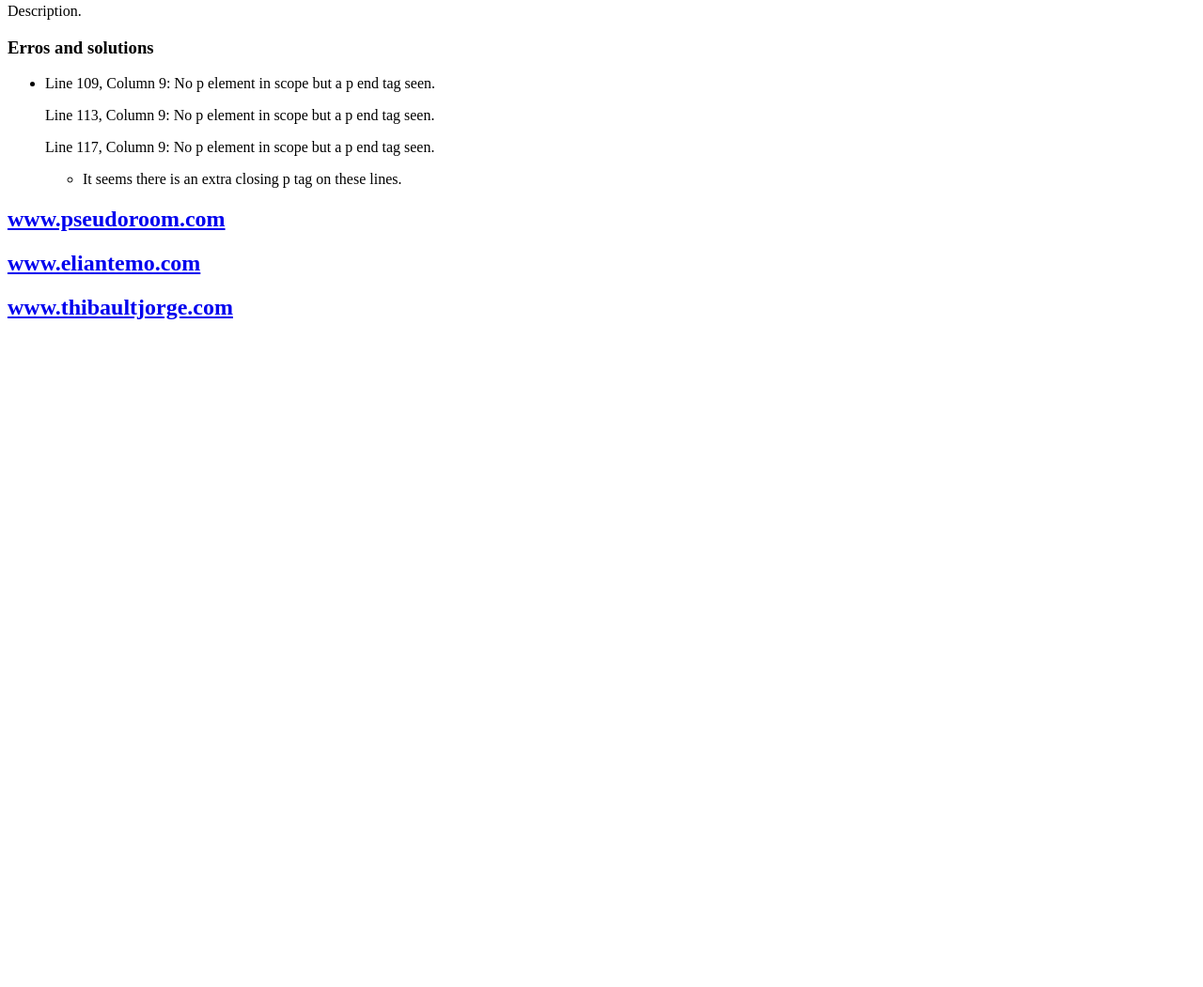
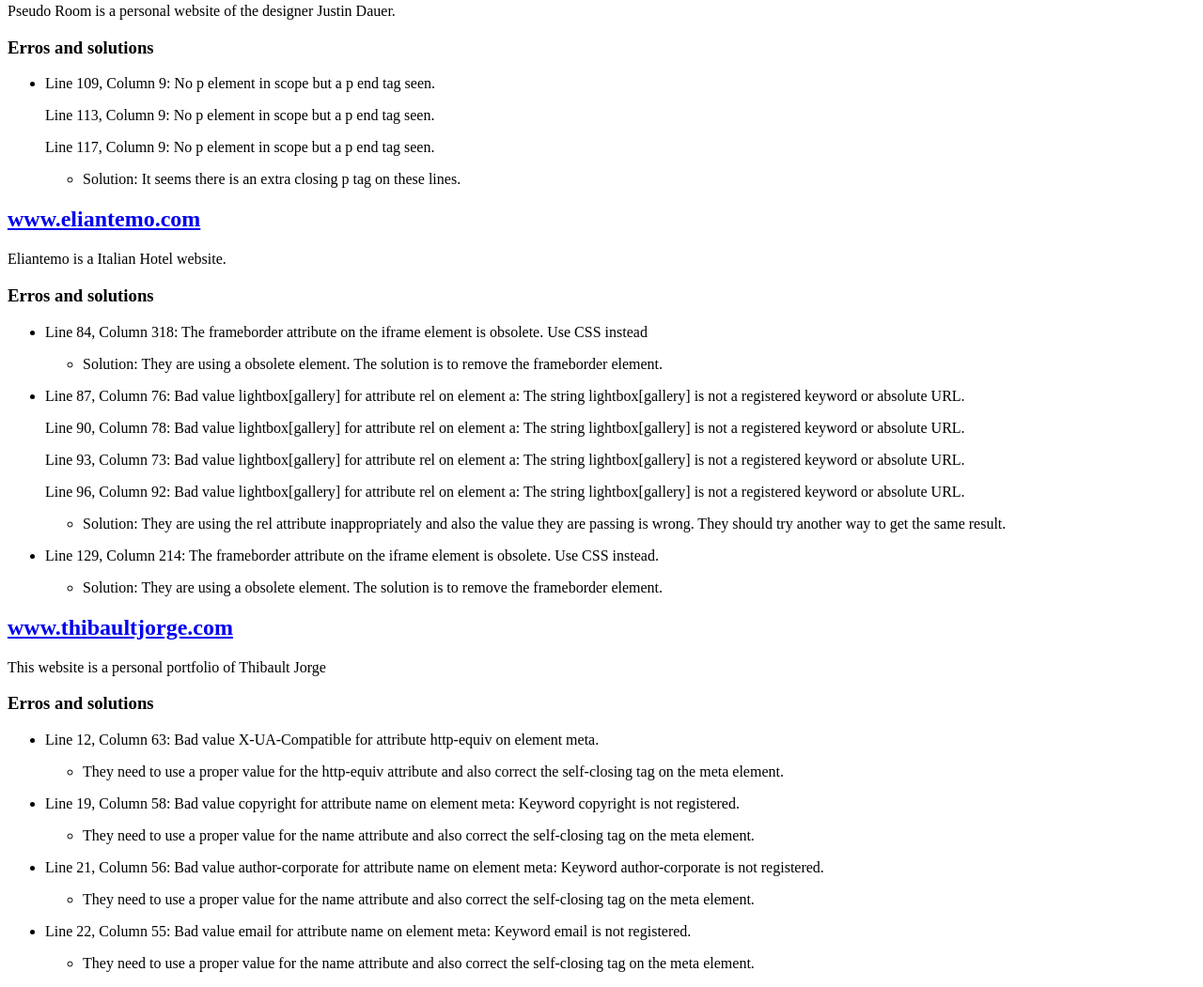
Before and after one commit to cabraldiogo/dws1, a plain HTML site: page validation_check.html in a window 1280 px wide. Shown: the part 286-1337 px from the top of the page at 94% size. Before the commit the page ends 800 px from the top, so only its background shows below. Drawn offline with Linux system fonts and the light colour scheme.

Commit message:
Finished validation assignment. Validation OK

```diff
--- a/validation_check.html
+++ b/validation_check.html
@@ -6,32 +6,6 @@
 		<title>Validation Check Assignment</title>
 	</head>
 	<body>
-		<h1>HTML5 Validation Check</h1>
-
-			<h2><a href="http://www.brandvillage.com.au/">www.brandvillage.com.au/</a></h2>
-			<p>Brand Village is website that works on research of customer feedbacks for big brands.</p>
-			<h3> Erros and solutions</h3>
-					<ul>
-						<li><p>This website does not have any erros and passed the W3C validation<p>
-						</li>
-					</ul>
-			<h2><a href="http://www.pseudoroom.com/">www.pseudoroom.com</a></h2>
-			<p>Description.</p>
-			<h3> Erros and solutions</h3>
-				<ul>
-					<li>
-						<p>Line 109, Column 9: No p element in scope but a p end tag seen.<p>
-						<p>Line 113, Column 9: No p element in scope but a p end tag seen.<p>
-						<p>Line 117, Column 9: No p element in scope but a p end tag seen.<p>
-							<ul>
-							<li>It seems there is an extra closing p tag on these lines.</li>
-							</ul>
-					</li>
-				</ul>
-
-
-
-
 			<!-- <ul>
 				<li>
 					<p>Error</p>
@@ -45,19 +19,86 @@
 			-->
 
 
+		<h1>HTML5 Validation Check</h1>
 
-
-
-
-
-
-
-
+			<h2><a href="http://www.brandvillage.com.au/">www.brandvillage.com.au/</a></h2>
+			<p>Brand Village is website that works on research of customer feedbacks for big brands.</p>
+			<h3> Erros and solutions</h3>
+				<ul>
+					<li><p>This website does not have any erros and passed the W3C validation<p>
+					</li>
+				</ul>
 			<h2><a href="http://www.pseudoroom.com/">www.pseudoroom.com</a></h2>
+			<p>Pseudo Room is a personal website of the designer Justin Dauer.</p>
+			<h3> Erros and solutions</h3>
+				<ul>
+					<li>
+						<p>Line 109, Column 9: No p element in scope but a p end tag seen.<p>
+						<p>Line 113, Column 9: No p element in scope but a p end tag seen.<p>
+						<p>Line 117, Column 9: No p element in scope but a p end tag seen.<p>
+							<ul>
+							<li>Solution: It seems there is an extra closing p tag on these lines.</li>
+							</ul>
+					</li>
+				</ul>
 
 			<h2><a href="http://www.eliantemo.com/">www.eliantemo.com</a></h2>
+			<p>Eliantemo is a Italian Hotel website.</p>
+			<h3> Erros and solutions</h3>
+				<ul>
+					<li>
+						<p>Line 84, Column 318: The frameborder attribute on the iframe element is obsolete. Use CSS instead</p>
+							<ul>
+							<li>Solution: They are using a obsolete element. The solution is to remove the frameborder element.</li>
+							</ul>
+					</li>
+					<li>
+						<p>Line 87, Column 76: Bad value lightbox[gallery] for attribute rel on element a: The string lightbox[gallery] is not a registered keyword or absolute URL.</p>
+						<p>Line 90, Column 78: Bad value lightbox[gallery] for attribute rel on element a: The string lightbox[gallery] is not a registered keyword or absolute URL.</p>
+						<p>Line 93, Column 73: Bad value lightbox[gallery] for attribute rel on element a: The string lightbox[gallery] is not a registered keyword or absolute URL.</p>
+						<p>Line 96, Column 92: Bad value lightbox[gallery] for attribute rel on element a: The string lightbox[gallery] is not a registered keyword or absolute URL.</p>
+							<ul>
+							<li>Solution: They are using the rel attribute inappropriately and also the value they are passing is wrong. They should try another way to get the same result.</li>
+							</ul>
+					</li>
+					<li>
+						<p>Line 129, Column 214: The frameborder attribute on the iframe element is obsolete. Use CSS instead.</p>
+							<ul>
+							<li>Solution: They are using a obsolete element. The solution is to remove the frameborder element.</li>
+							</ul>
+					</li>
+				</ul>
+			<h2><a href="http://www.thibaultjorge.com/">www.thibaultjorge.com</a></h2>
+			<p>This website is a personal portfolio of Thibault Jorge</p>
+			<h3> Erros and solutions</h3>
+				<ul>
+					<li>
+						<p>Line 12, Column 63: Bad value X-UA-Compatible for attribute http-equiv on element meta.</p>
+							<ul>
+							<li>They need to use a proper value for the http-equiv attribute and also correct the self-closing tag on the meta element.</li>
+							</ul>
+					</li>
+					<li>
+						<p>Line 19, Column 58: Bad value copyright for attribute name on element meta: Keyword copyright is not registered.</p>
+							<ul>
+							<li>They need to use a proper value for the name attribute and also correct the self-closing tag on the meta element.</li>
+							</ul>
+					</li>
+					<li>
+						<p>Line 21, Column 56: Bad value author-corporate for attribute name on element meta: Keyword author-corporate is not registered.</p>
+							<ul>
+							<li>They need to use a proper value for the name attribute and also correct the self-closing tag on the meta element.</li>
+							</ul>
+					</li>
+					<li>
+						<p>Line 22, Column 55: Bad value email for attribute name on element meta: Keyword email is not registered.</p>
+							<ul>
+							<li>They need to use a proper value for the name attribute and also correct the self-closing tag on the meta element.</li>
+							</ul>
+					</li>
 
-			<h2><a href="http://www.thibaultjorge.com/">www.thibaultjorge.com</a></h2>
+				</ul>
+
 
 
 	</body>
```
